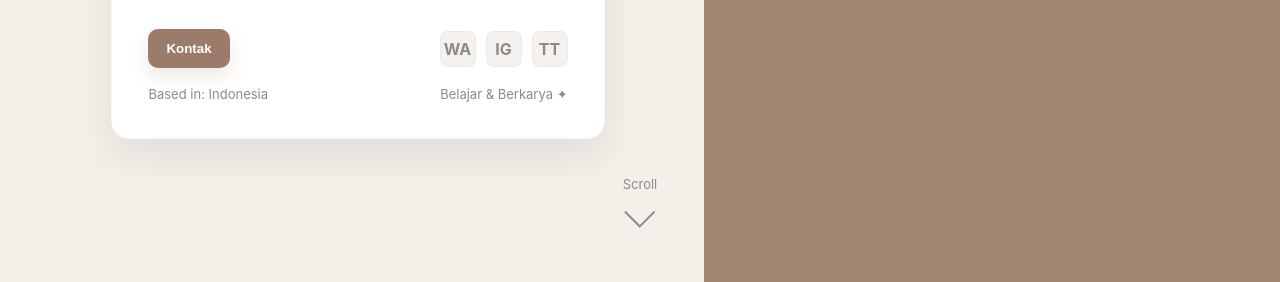
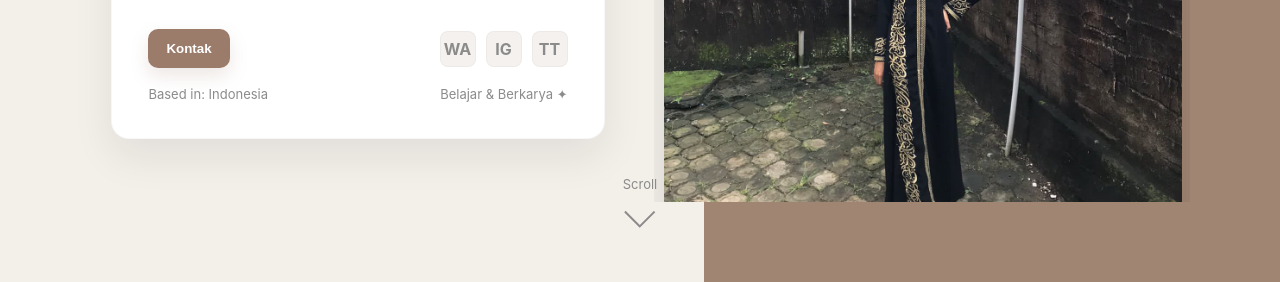
Before and after one commit to wandaherma/wanda09, a plain HTML site: page index.html in a window 1280 px wide. Shown: the part 518-800 px from the top of the page. Drawn offline with Linux system fonts and the light colour scheme.

Commit message:
Update index.html

```diff
--- a/index.html
+++ b/index.html
@@ -213,7 +213,7 @@
     <!-- RIGHT HERO -->
     <aside class="hero" aria-label="Foto Wanda">
       <!-- Ganti src ke foto kamu. jika perlu gunakan ukuran besar (≥1200px) -->
-      <img src="potosaya.jpeg.jpeg" alt="Foto Wanda (ganti dengan fotomu)">
+      <img src="potosaya.jpeg" alt="Foto Wanda (ganti dengan fotomu)">
       <div class="outline-text">hrmaa</div>
     </aside>
 
```
